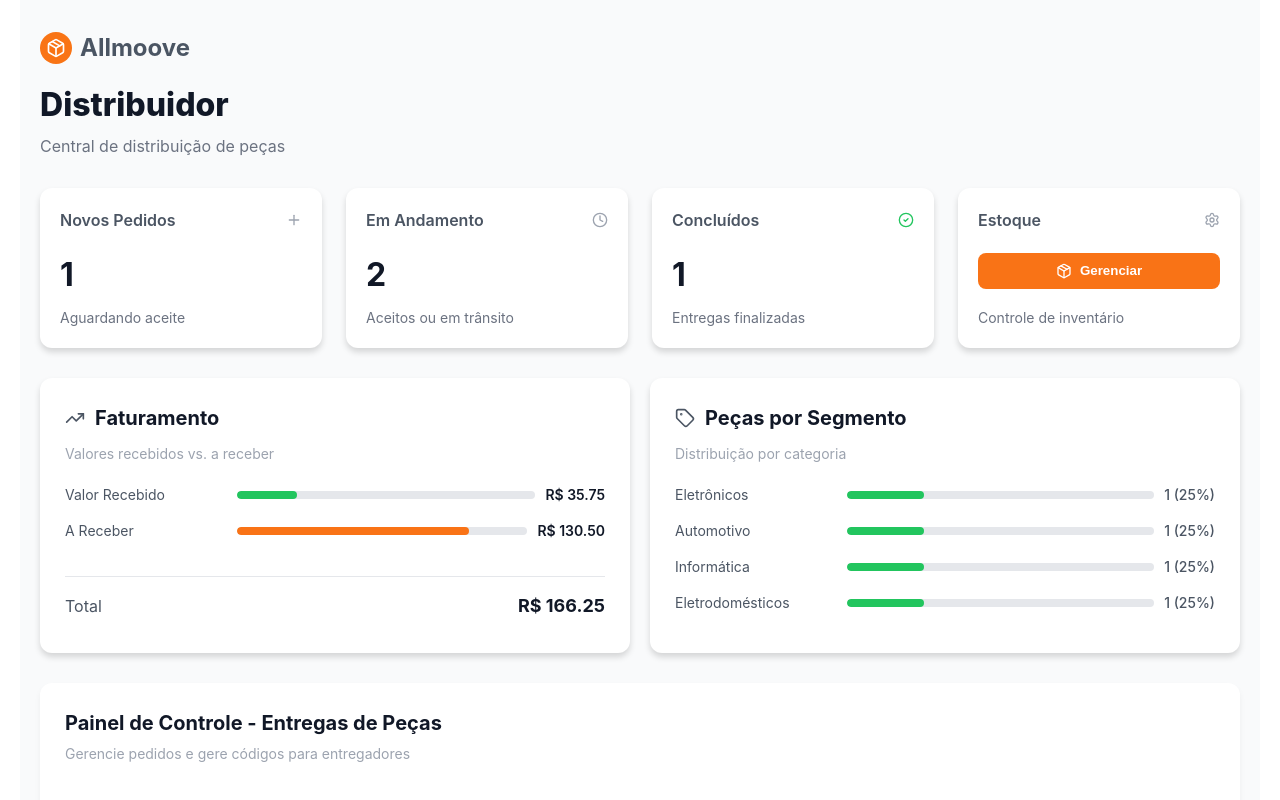
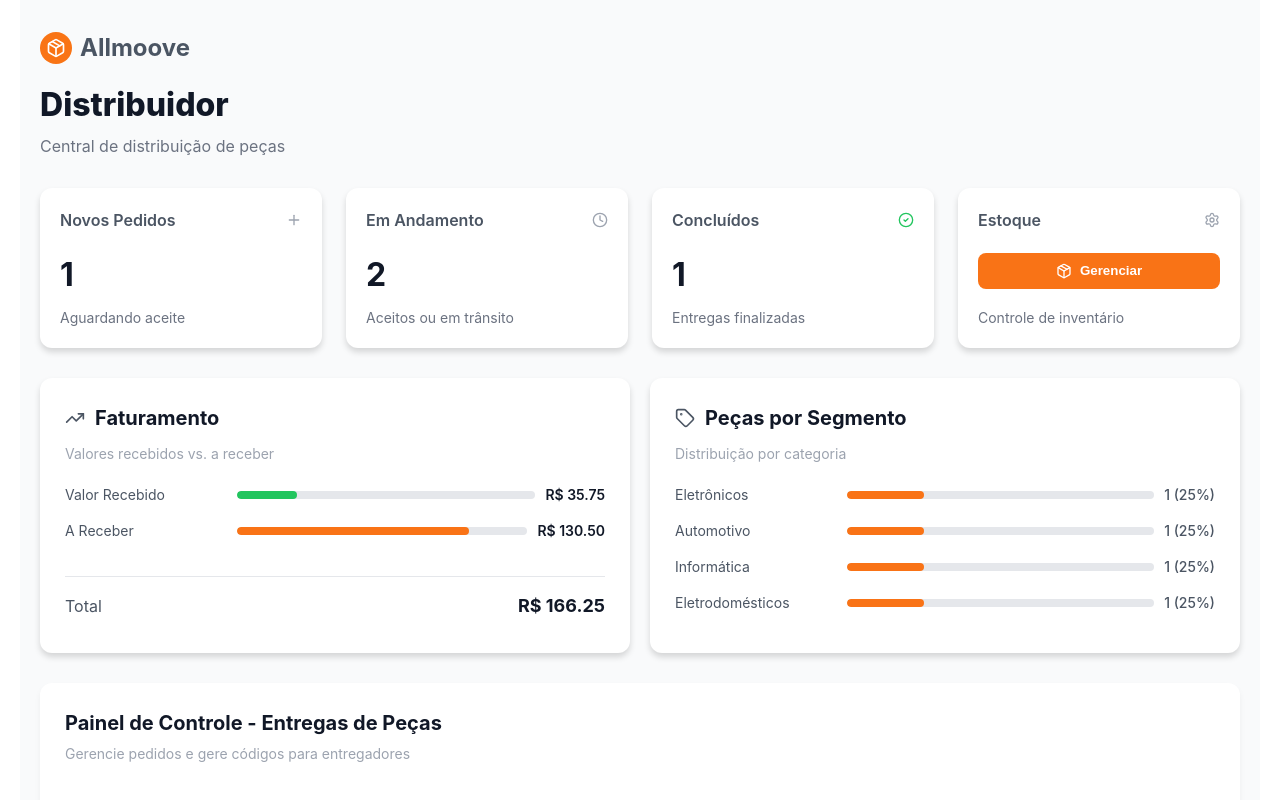
Before and after one commit to gustavomarques1/allmoove, a React (Vite) app: page /distribuidor/dashboard in a window 1280 px wide. Shown: the top 800 px of the page. Built offline with nearby package versions, Linux system fonts and the light colour scheme.

Commit message:
Começando troca de cores

```diff
--- a/src/Components/TelaDistribuidor/TelaDistribuidorDashboard/DistribuidorDashboard.module.css
+++ b/src/Components/TelaDistribuidor/TelaDistribuidorDashboard/DistribuidorDashboard.module.css
@@ -263,7 +263,7 @@
 
 .distribuidor-segment-progress-fill {
   height: 100%;
-  background-color: #22c55e; /* Verde */
+  background-color: #f97316; /* Verde */
   border-radius: 4px;
 }
 
```
